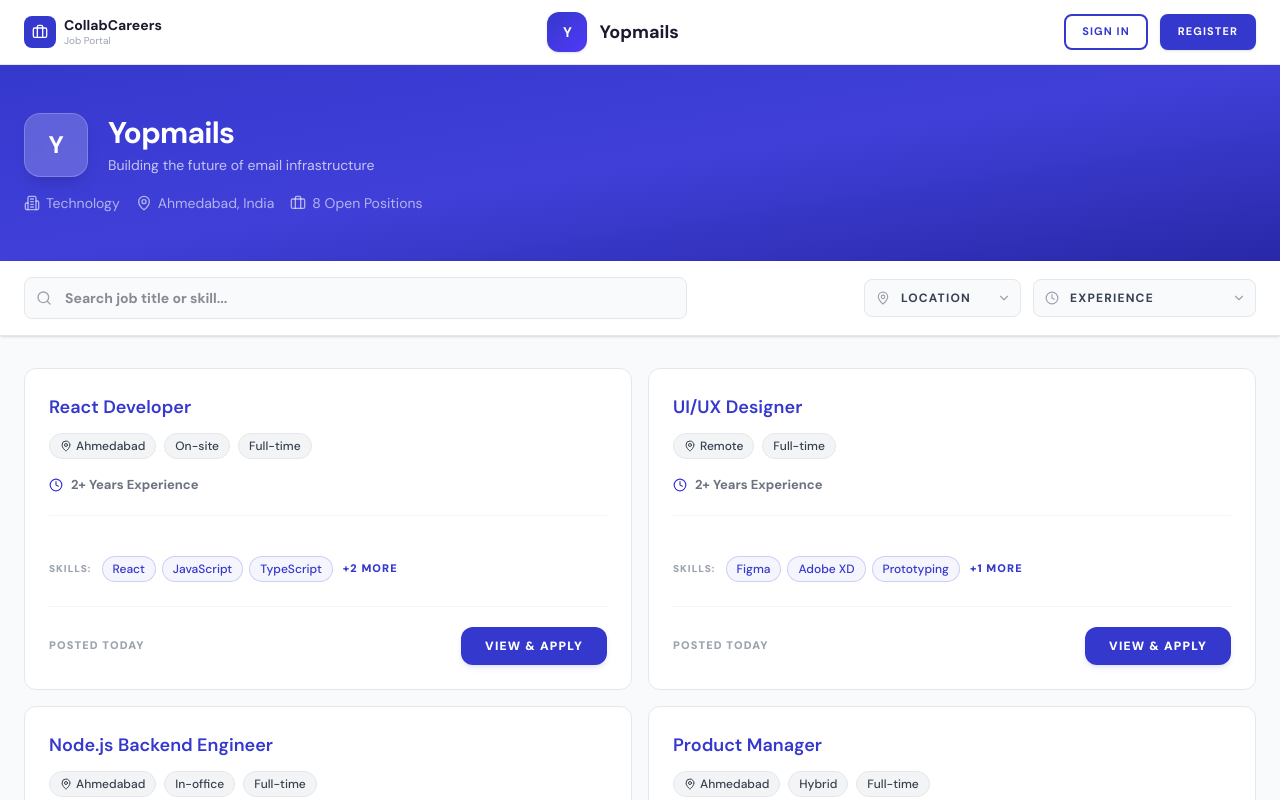
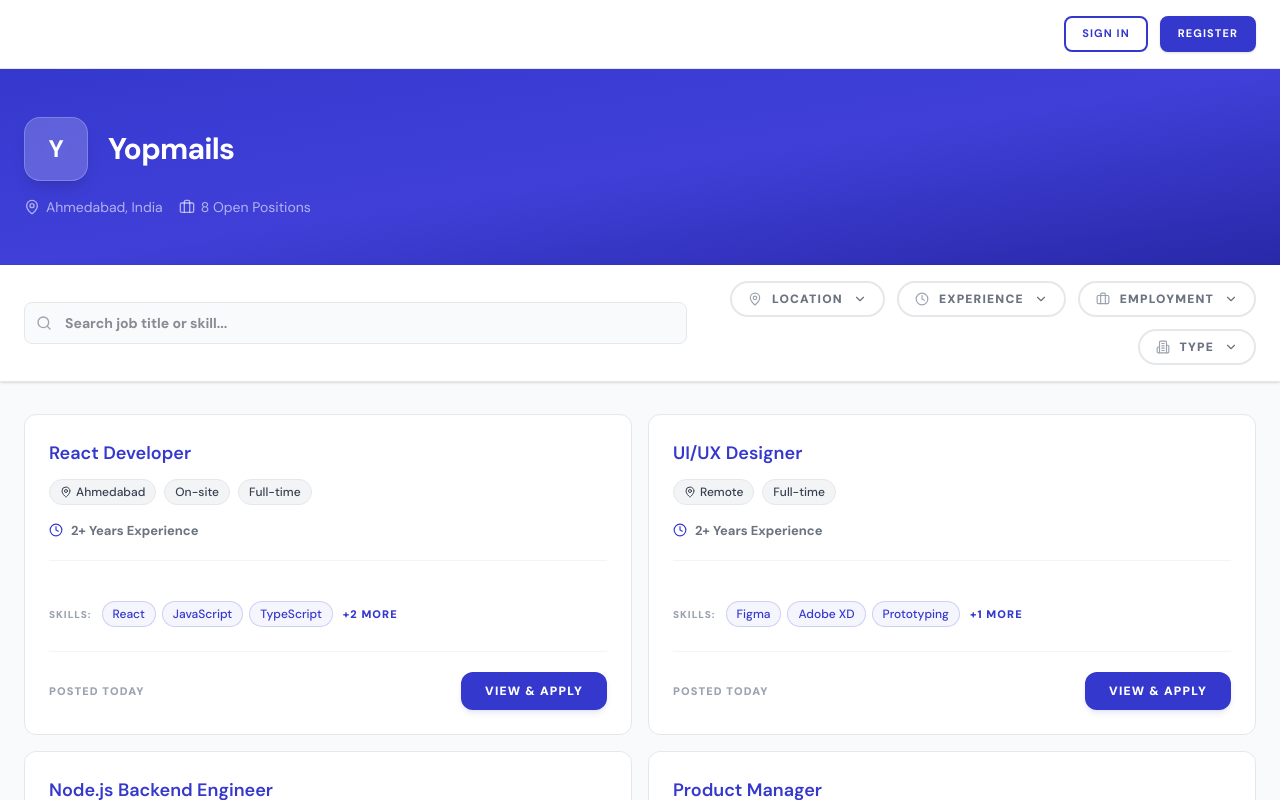
Before and after one commit to yashangvyas-cyber/CollabCareers, a React (Vite) app: page /portal/yopmails in a window 1280 px wide. Shown: the top 800 px of the page. Built offline with nearby package versions, Linux system fonts and the light colour scheme.

Commit message:
refactor: Update job filtering UI to use `FilterPill` components, simplify the portal header, and format experience duration.

```diff
--- a/src/components/AuthModal.tsx
+++ b/src/components/AuthModal.tsx
@@ -413,7 +413,7 @@ export default function AuthModal({ isOpen, onClose, jobTitle, businessUnit, job
                   </div>
                   <div>
                     <h4 className="text-sm font-black text-[#111827]">Senior Software Engineer</h4>
-                    <p className="text-[11px] font-bold text-[#6B7280] uppercase tracking-tight">Jan 2021 - Mar 2024 (3.2 Years)</p>
+                    <p className="text-[11px] font-bold text-[#6B7280] uppercase tracking-tight">Jan 2021 - Mar 2024 (3 Years 2 Months)</p>
                   </div>
                 </div>
               </div>
--- a/src/components/PortalLayout.tsx
+++ b/src/components/PortalLayout.tsx
@@ -34,26 +34,7 @@ export default function PortalLayout({
     <div className="min-h-screen bg-[#F9FAFB] flex flex-col">
       {/* Top Bar */}
       <header className="bg-white border-b border-[#E5E7EB] sticky top-0 z-50">
-        <div className="max-w-7xl mx-auto px-6 py-3 flex items-center justify-between">
-          {/* Left: CollabCareers branding (secondary) */}
-          <Link to="/" className="flex items-center gap-2 group">
-            <div className="w-8 h-8 rounded-lg bg-[#3538CD] flex items-center justify-center">
-              <Briefcase className="w-4 h-4 text-white" />
-            </div>
-            <div className="flex flex-col">
-              <span className="text-sm font-bold text-[#1A1A2E] leading-tight">CollabCareers</span>
-              <span className="text-[10px] text-[#9CA3AF] leading-tight">Job Portal</span>
-            </div>
-          </Link>
-
-          {/* Center: Company Name */}
-          <Link to="/portal/yopmails" className="flex items-center gap-3">
-            <div className="w-10 h-10 rounded-xl bg-gradient-to-br from-[#3538CD] to-indigo-600 flex items-center justify-center text-white font-bold text-sm shadow-sm">
-              {companyName.charAt(0)}
-            </div>
-            <span className="text-lg font-bold text-[#1A1A2E]">{companyName}</span>
-          </Link>
-
+        <div className="max-w-7xl mx-auto px-6 py-4 flex items-center justify-end">
           {/* Right: Auth */}
           <div className="flex items-center gap-3">
             {currentUser ? (
--- a/src/pages/CareerPage.tsx
+++ b/src/pages/CareerPage.tsx
@@ -40,7 +40,6 @@ export default function CareerPage() {
     return jobs.filter(j => j.publishOnCollabCareers);
   }, [jobs]);
 
-  const activeFilters = [locationFilter, employmentFilter, jobTypeFilter].filter(Boolean);
 
   const filteredJobs = displayJobs.filter((job) => {
     if (searchQuery && !job.title.toLowerCase().includes(searchQuery.toLowerCase()) &&
@@ -73,11 +72,9 @@ export default function CareerPage() {
             </div>
             <div>
               <h1 className="text-3xl font-bold tracking-tight">Yopmails</h1>
-              <p className="text-white/70 text-sm mt-1">Building the future of email infrastructure</p>
             </div>
           </div>
           <div className="flex items-center gap-4 text-sm text-white/60 mt-2">
-            <span className="flex items-center gap-1.5"><Building2 className="w-4 h-4" /> Technology</span>
             <span className="flex items-center gap-1.5"><MapPin className="w-4 h-4" /> Ahmedabad, India</span>
             <span className="flex items-center gap-1.5"><Briefcase className="w-4 h-4" /> {displayJobs.length} Open Positions</span>
           </div>
@@ -102,21 +99,35 @@ export default function CareerPage() {
 
             {/* Filters */}
             <div className="flex flex-wrap items-center gap-3 flex-1 lg:justify-end">
-              <FilterDropdown
+              <FilterPill
                 label="Location"
                 icon={<MapPin className="w-3.5 h-3.5" />}
                 value={locationFilter}
                 options={locations}
                 onChange={setLocationFilter}
               />
-              <FilterDropdown
+              <FilterPill
                 label="Experience"
                 icon={<Clock className="w-3.5 h-3.5" />}
                 value={experienceFilter}
                 options={experienceLevels}
                 onChange={setExperienceFilter}
               />
-              {activeFilters.length > 0 && (
+              <FilterPill
+                label="Employment"
+                icon={<Briefcase className="w-3.5 h-3.5" />}
+                value={employmentFilter}
+                options={Array.from(new Set(displayJobs.map(j => j.employmentType)))}
+                onChange={setEmploymentFilter}
+              />
+              <FilterPill
+                label="Type"
+                icon={<Building2 className="w-3.5 h-3.5" />}
+                value={jobTypeFilter}
+                options={Array.from(new Set(displayJobs.map(j => j.jobType)))}
+                onChange={setJobTypeFilter}
+              />
+              { (locationFilter || experienceFilter || employmentFilter || jobTypeFilter) && (
                 <button
                   onClick={clearFilters}
                   className="text-[10px] font-black text-primary hover:text-[#292bb0] uppercase tracking-widest px-2"
@@ -127,29 +138,6 @@ export default function CareerPage() {
             </div>
           </div>
 
-          {/* Active Filters */}
-          {activeFilters.length > 0 && (
-            <div className="flex items-center gap-2 mt-3">
-              {locationFilter && (
-                <Chip variant="active">
-                  Location: {locationFilter}
-                  <button onClick={() => setLocationFilter('')} className="ml-1.5"><X className="w-3 h-3" /></button>
-                </Chip>
-              )}
-              {employmentFilter && (
-                <Chip variant="active">
-                  {employmentFilter}
-                  <button onClick={() => setEmploymentFilter('')} className="ml-1.5"><X className="w-3 h-3" /></button>
-                </Chip>
-              )}
-              {jobTypeFilter && (
-                <Chip variant="active">
-                  {jobTypeFilter}
-                  <button onClick={() => setJobTypeFilter('')} className="ml-1.5"><X className="w-3 h-3" /></button>
-                </Chip>
-              )}
-            </div>
-          )}
         </div>
       </div>
 
@@ -227,29 +215,82 @@ export default function CareerPage() {
   );
 }
 
-// Filter Dropdown component
-function FilterDropdown({ label, icon, value, options, onChange }: {
-  label: string; icon: React.ReactNode; value: string; options: string[];
+// Modern Filter Pill component with custom floating dropdown
+function FilterPill({ label, icon, value, options, onChange }: {
+  label: string;
+  icon: React.ReactNode;
+  value: string;
+  options: string[];
   onChange: (v: string) => void;
 }) {
+  const [isOpen, setIsOpen] = useState(false);
+
   return (
-    <div className="relative group">
-      <div className={`absolute left-3 top-1/2 -translate-y-1/2 pointer-events-none transition-colors ${value ? 'text-primary' : 'text-[#9CA3AF]'}`}>
-        {icon}
-      </div>
-      <select
-        value={value}
-        onChange={(e) => onChange(e.target.value)}
-        className={`appearance-none border rounded-lg pl-9 pr-8 py-2.5 text-xs font-bold cursor-pointer focus:outline-none focus:ring-4 focus:ring-primary/10 focus:border-primary transition-all ${
-          value ? 'bg-primary/5 border-primary/30 text-primary uppercase tracking-widest' : 'bg-[#F9FAFB] border-[#E5E7EB] text-[#374151] uppercase tracking-widest'
+    <div className="relative">
+      <button
+        onClick={() => setIsOpen(!isOpen)}
+        className={`flex items-center gap-2.5 px-4 py-2 text-xs font-black rounded-full border-2 transition-all uppercase tracking-widest ${
+          value
+            ? 'bg-[#3538CD]/5 border-[#3538CD] text-[#3538CD]'
+            : 'bg-white border-[#E5E7EB] text-[#6B7280] hover:border-[#D1D5DB]'
         }`}
       >
-        <option value="" className="normal-case">{label}</option>
-        {options.map(opt => (
-          <option key={opt} value={opt} className="normal-case text-sm">{opt}</option>
-        ))}
-      </select>
-      <ChevronDown className="w-3.5 h-3.5 text-[#9CA3AF] absolute right-2.5 top-1/2 -translate-y-1/2 pointer-events-none group-hover:text-primary transition-colors" />
+        <span className={value ? 'text-[#3538CD]' : 'text-[#9CA3AF]'}>{icon}</span>
+        <span>{value || label}</span>
+        {value ? (
+          <div
+            onClick={(e) => {
+              e.stopPropagation();
+              onChange('');
+              setIsOpen(false);
+            }}
+            className="ml-1 p-0.5 hover:bg-[#3538CD]/10 rounded-full transition-colors"
+          >
+            <X className="w-3 h-3" />
+          </div>
+        ) : (
+          <ChevronDown className={`w-3.5 h-3.5 transition-transform duration-200 ${isOpen ? 'rotate-180' : ''}`} />
+        )}
+      </button>
+
+      {/* Floating Dropdown Panel */}
+      {isOpen && (
+        <>
+          <div className="fixed inset-0 z-40" onClick={() => setIsOpen(false)} />
+          <div className="absolute top-full left-0 mt-2 min-w-[200px] bg-white border border-[#E5E7EB] rounded-2xl shadow-xl z-50 py-2 animate-in fade-in zoom-in-95 duration-200 overflow-hidden">
+            <div className="px-3 pb-2 mb-2 border-b border-[#F3F4F6]">
+              <span className="text-[10px] font-black text-[#9CA3AF] uppercase tracking-widest">Select {label}</span>
+            </div>
+            <div className="max-h-[240px] overflow-y-auto custom-scrollbar">
+              <button
+                onClick={() => {
+                  onChange('');
+                  setIsOpen(false);
+                }}
+                className="w-full text-left px-4 py-2.5 text-xs font-bold text-[#6B7280] hover:bg-[#F9FAFB] transition-colors"
+              >
+                All {label}s
+              </button>
+              {options.map((option) => (
+                <button
+                  key={option}
+                  onClick={() => {
+                    onChange(option);
+                    setIsOpen(false);
+                  }}
+                  className={`w-full text-left px-4 py-2.5 text-xs font-bold transition-colors ${
+                    value === option
+                      ? 'text-[#3538CD] bg-[#3538CD]/5'
+                      : 'text-[#374151] hover:bg-[#F9FAFB]'
+                  }`}
+                >
+                  {option}
+                </button>
+              ))}
+            </div>
+          </div>
+        </>
+      )}
     </div>
   );
 }
```
